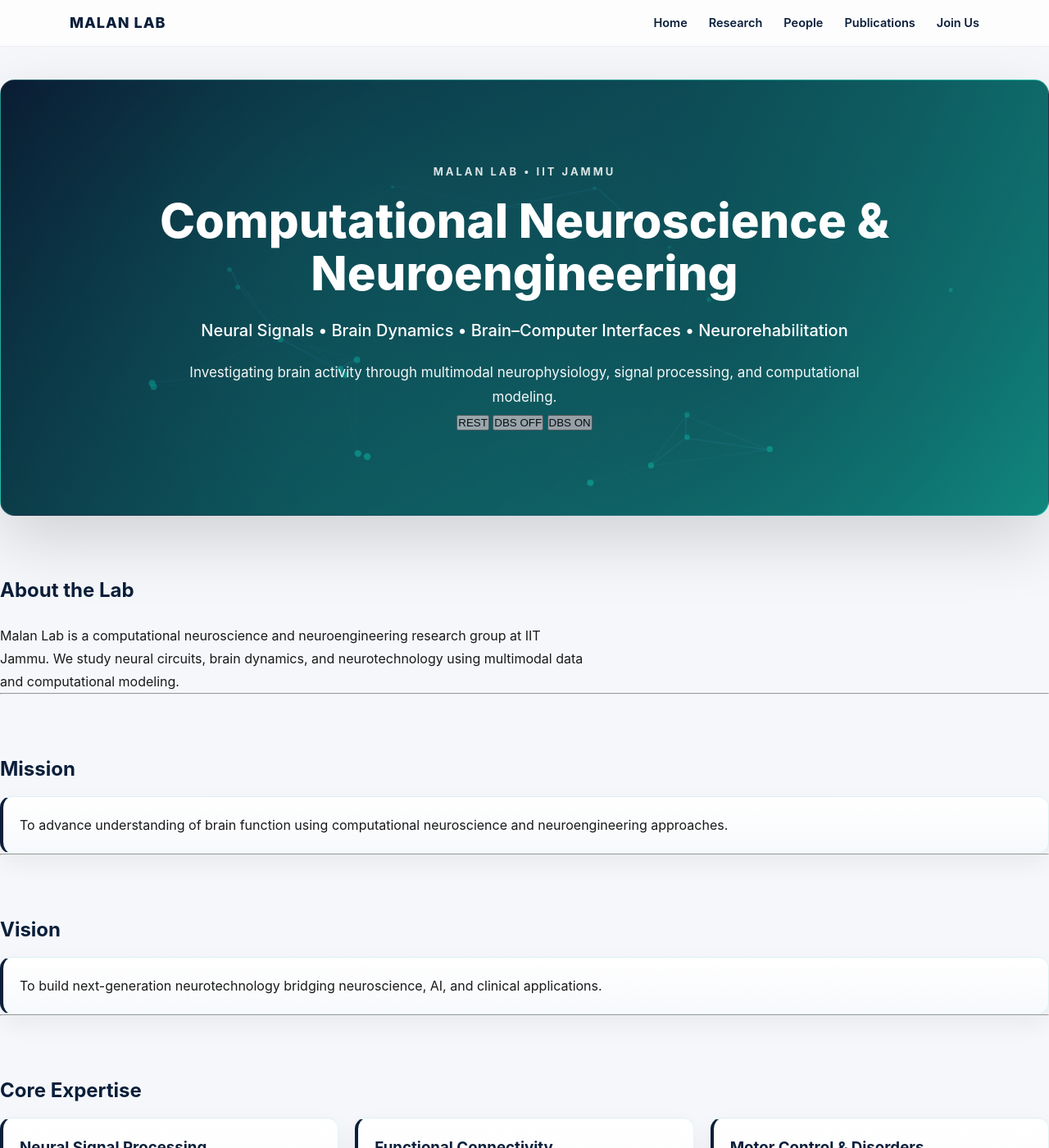
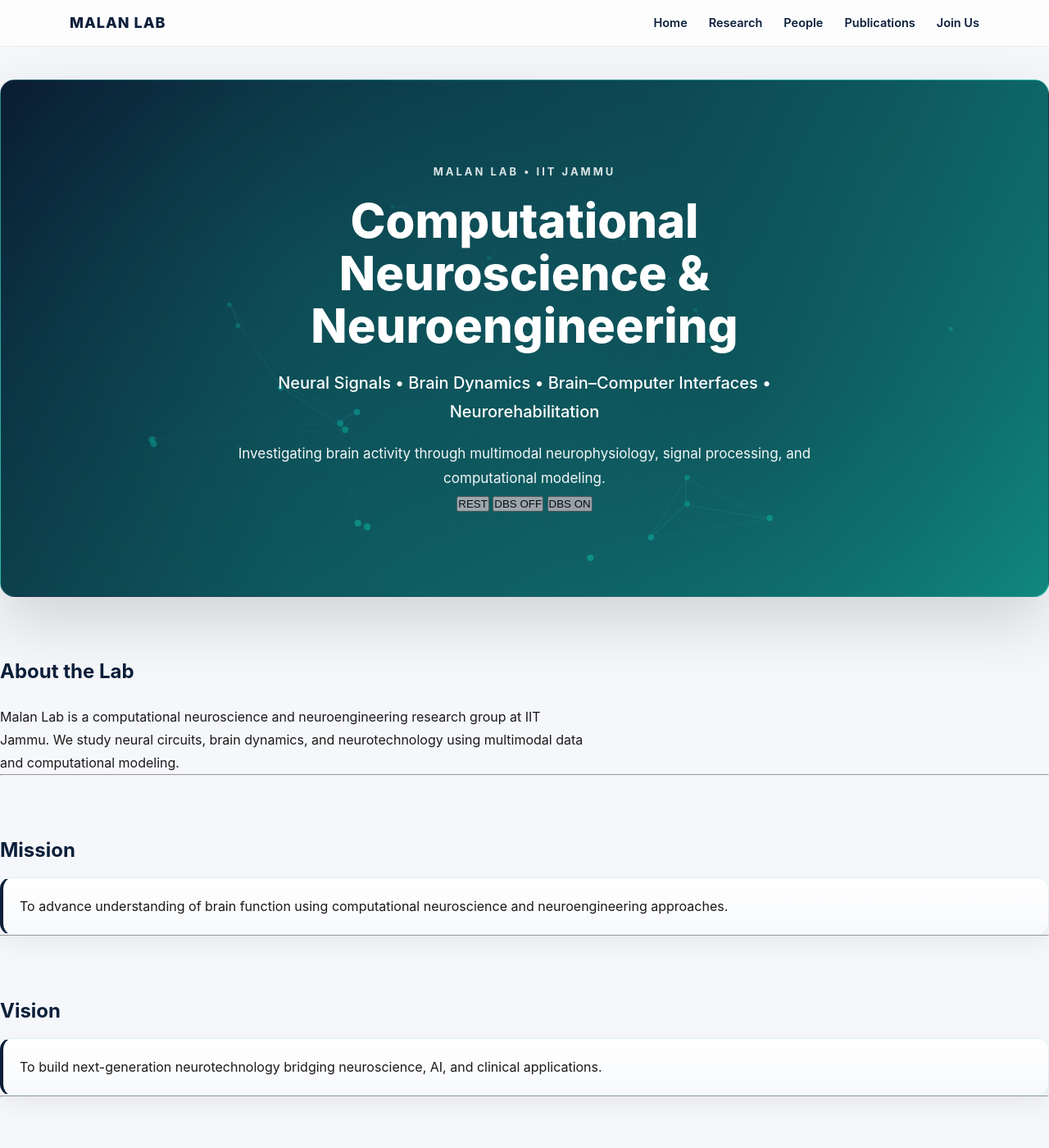
Before and after one commit to malanlab/malanlab.github.io, a Jekyll site: the page built from index.md, in a window 1280 px wide and 1400 px high. Shown: the whole window at 82% size. Built offline with Jekyll 4.4.1, drawn with Linux system fonts in a browser that asks for light colours.

Commit message:
Update style.css

```diff
--- a/assets/style.css
+++ b/assets/style.css
@@ -39,6 +39,10 @@ body {
 ::selection {
   background: var(--accent);
   color: white;
+}
+html, body {
+  width: 100%;
+  overflow-x: hidden;
 }
 
 /* =========================
@@ -205,6 +209,24 @@ section {
   border: 1px solid rgba(255,255,255,0.08);
 }
 
+.hero-inner {
+  max-width: 1100px;
+  margin: 0 auto;
+
+  padding: 0 20px;
+
+  display: flex;
+  flex-direction: column;
+  align-items: center;
+}
+
+.hero-content {
+  width: 100%;
+  max-width: 780px;
+  text-align: center;
+}
+
+
 /* brain field overlay */
 .hero::before {
   content: "";
```
